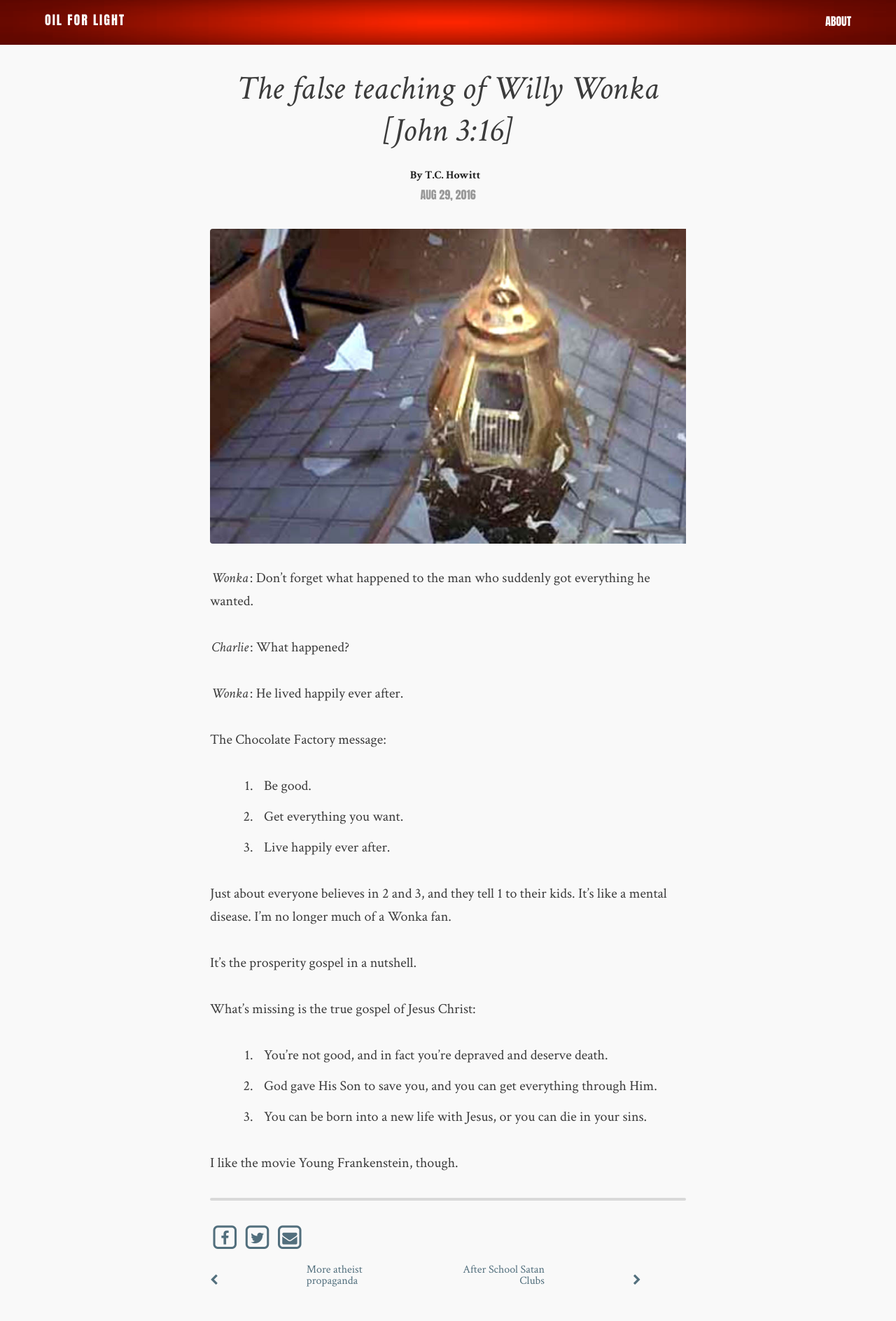
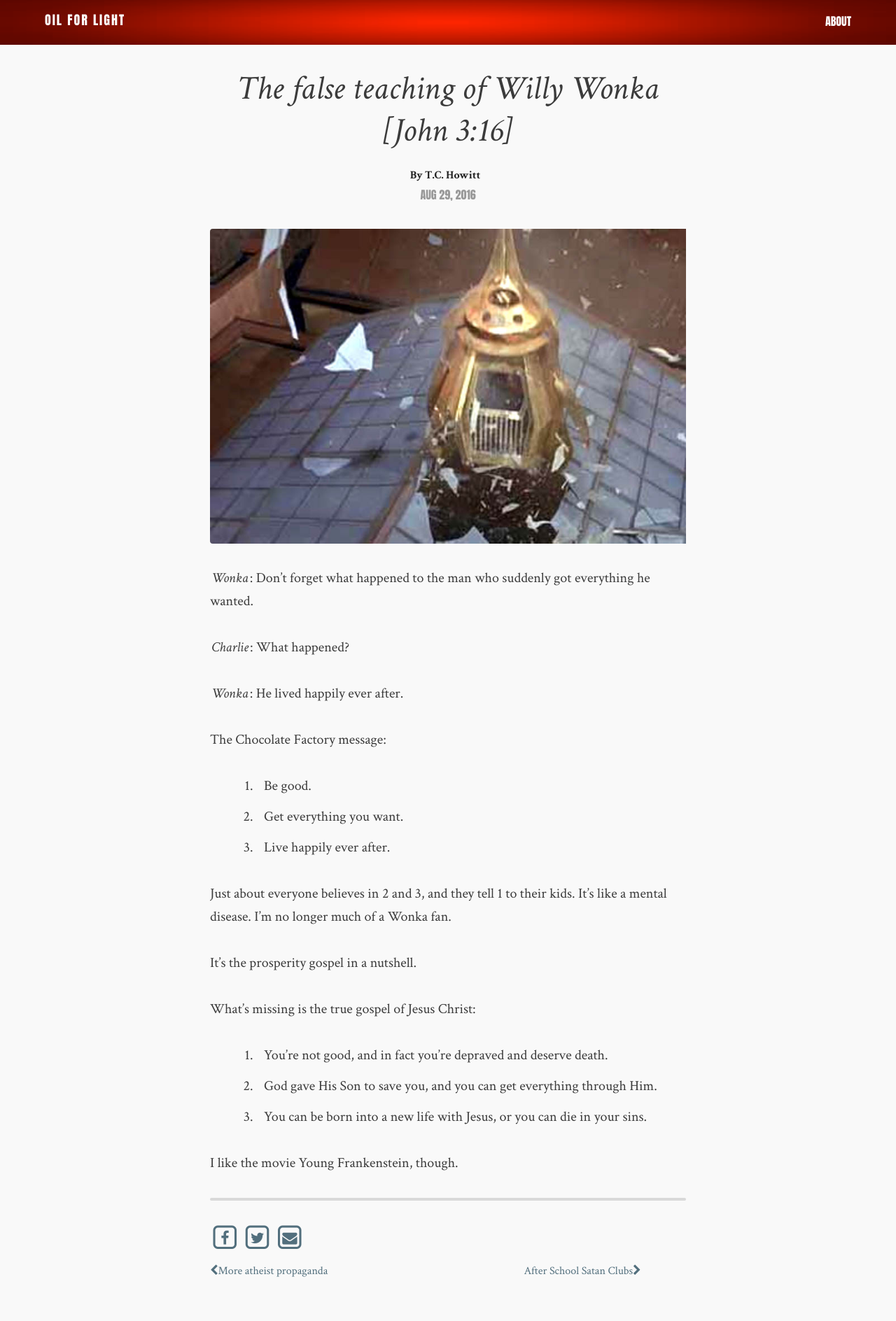
Before and after one commit to flashlightministries/oilforlight, a Jekyll site: the page built from _posts/2016-08-29-willy-wonka-false.md, in a window 1280 px wide. Shown: the whole page at 70% size. Built offline with Jekyll 4.4.1, drawn with Linux system fonts in a browser that asks for light colours; nearby versions of some CDN libraries.

Commit message:
Update post.html

```diff
--- a/_layouts/post.html
+++ b/_layouts/post.html
@@ -64,12 +64,12 @@
   <div class="page-nav">
     <span>
       {% if page.next.url %}
-        <a class="next small" href="{{page.next.url}}"><span><i class="fa fa-chevron-left" aria-hidden="true"></i></span><span>{{page.next.title}}</span></a>
+        <a class="next small" href="{{page.next.url}}"><i class="fa fa-chevron-left" aria-hidden="true"></i>{{page.next.title}}</a>
       {% endif %}
     </span>
     <span class="align-right">
       {% if page.previous.url %}
-        <a class="prev small" href="{{page.previous.url}}"><span>{{page.previous.title}}</span><span><i class="fa fa-chevron-right" aria-hidden="true"></i></span></a>
+        <a class="prev small" href="{{page.previous.url}}">{{page.previous.title}}<i class="fa fa-chevron-right" aria-hidden="true"></i></a>
       {% endif %}
     </span>
   </div>
```
